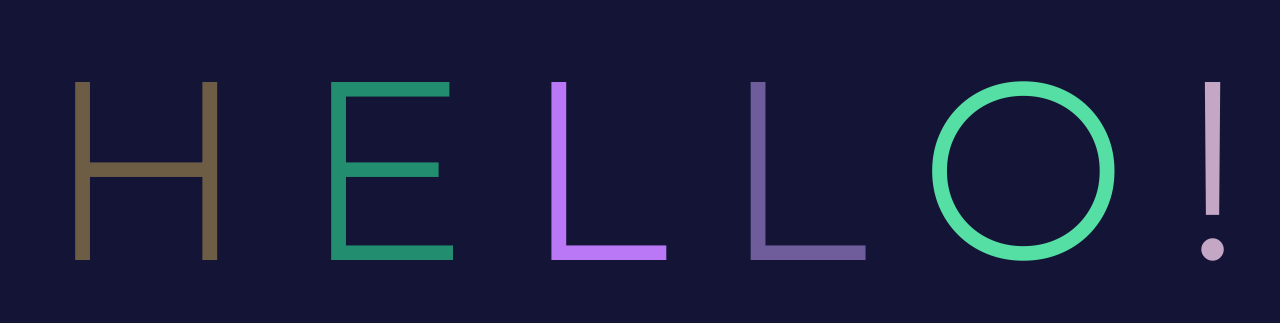
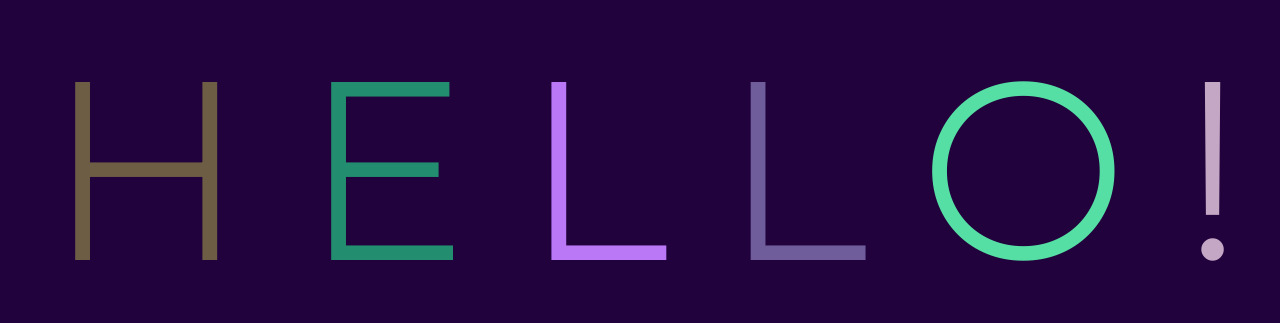
Before and after one commit to rkohler8/AnimatedTextGitDemo, a plain HTML site: page index.html in a window 1280 px wide. Shown: the part 234-557 px from the top of the page. Drawn offline with Linux system fonts and the light colour scheme.

Commit message:
restrict colors to purples

```diff
--- a/app.css
+++ b/app.css
@@ -3,7 +3,7 @@ body {
     justify-content: center;
     align-items: center;
     height: 100vh;
-    background-color: rgb(20, 20, 54);
+    background-color: rgb(33, 2, 61);
 }
 
 h1 {
```
